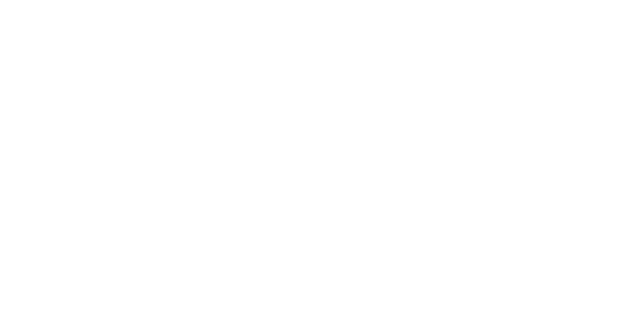
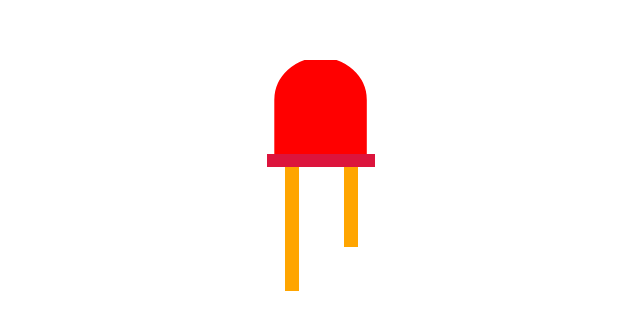
Before and after one commit to DrSensor/vue-hardware, a Vue app: page / in a window 1280 px wide. Shown: the top 330 px of the page, without its empty margins (319-959 px from the left). Built offline with nearby package versions, Linux system fonts and the light colour scheme.

Commit message:
✨ add Led.vue

```diff
--- a/src/App.vue
+++ b/src/App.vue
@@ -1,12 +1,14 @@
 <template>
   <div id="app">
+    <led />
   </div>
 </template>
 
 <script lang="ts">
 import { Component, Vue } from 'vue-property-decorator'
+import Led from '@/components/Led.vue'
 
-@Component({ components: {} })
+@Component({ components: { Led } })
 export default class App extends Vue {}
 </script>
 
--- /dev/null
+++ b/src/components/Led.vue
@@ -0,0 +1,8 @@
+<template>
+  <svg width="108" height="232" viewBox="85 -12 108 232">
+    <path id="bulb" fill="red" fill-opacity="50" stroke="red" stroke-width="5" d="M 94.8 89 L 94.8 27.9 C 94.8 5.9 114.4 -12 138.5 -12 C 162.6 -12 182.3 5.9 182.3 27.9 L 182.3 89 L 94.8 89 Z " />
+    <rect id="cathode" width="14" height="82" x="162" y="93" fill="orange" />
+    <rect id="anode" width="14" height="126" x="103" y="93" fill="orange" />
+    <rect id="flat-surface" width="108" height="13" x="85" y="82" fill="crimson" />
+  </svg>
+</template>
```
